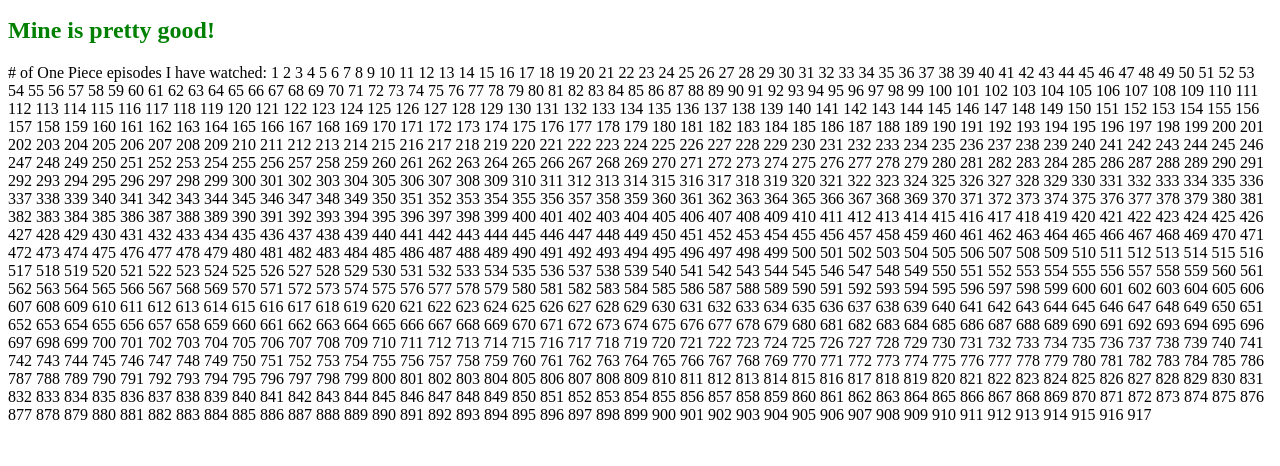
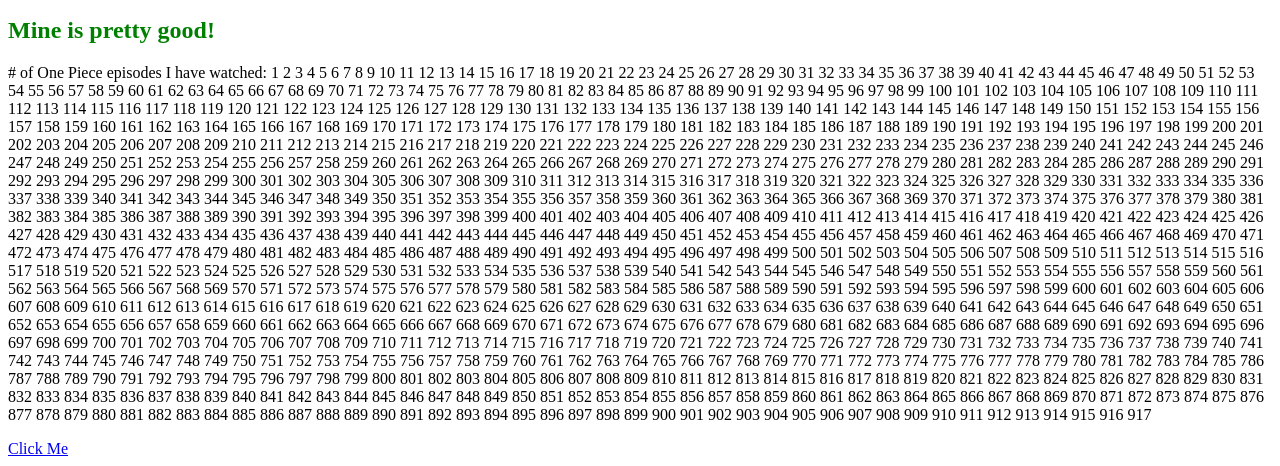
Before and after one commit to Yusufimam2004/YusufImam, a plain HTML site: page index.html in a window 1280 px wide. Shown: the part 369-835 px from the top of the page. Before the commit the page ends 809 px from the top, so only its background shows below. Drawn offline with Linux system fonts and the light colour scheme.

Commit message:
Update index.html

```diff
--- a/index.html
+++ b/index.html
@@ -931,5 +931,7 @@
 916
 917 </p>
 
+    <a href = "https://classroom.google.com/h"> Click Me </a>
+
   </body>
 </html>
```
